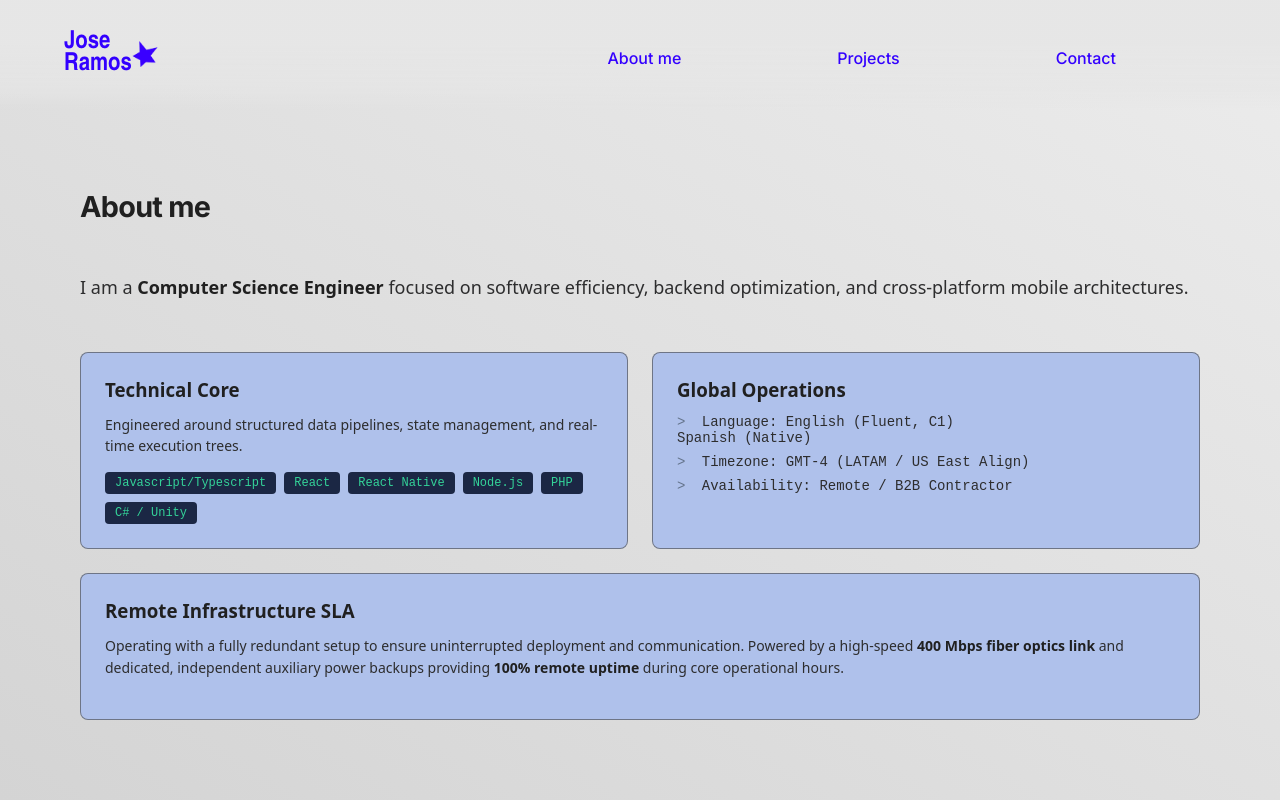
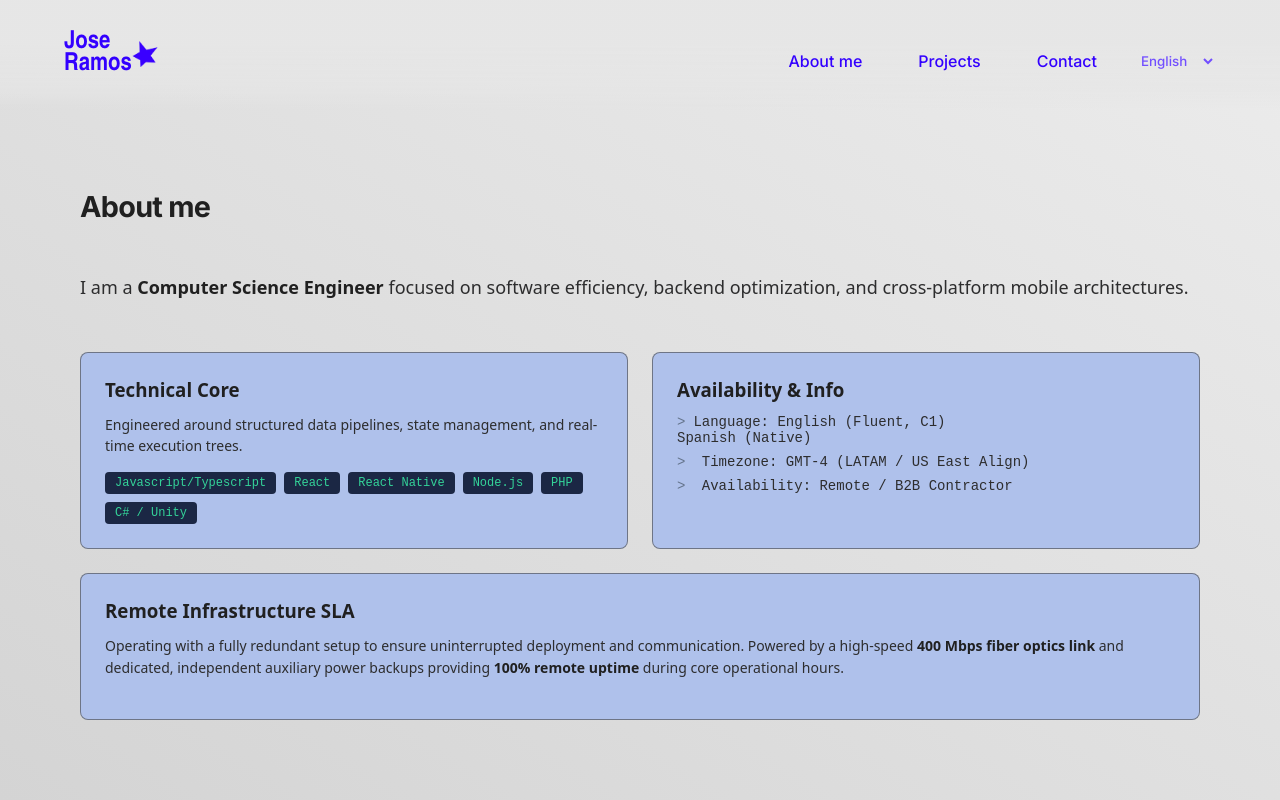
Before and after one commit to Jellystump/portfolio, a React (Vite) app: page / in a window 1280 px wide. Built offline with nearby package versions, Linux system fonts and the light colour scheme.

Commit message:
Added language change and selector

```diff
--- a/package.json
+++ b/package.json
@@ -10,9 +10,11 @@
     "preview": "vite preview"
   },
   "dependencies": {
+    "i18next": "^26.3.6",
     "lucide-react": "^1.21.0",
     "react": "^19.1.0",
-    "react-dom": "^19.1.0"
+    "react-dom": "^19.1.0",
+    "react-i18next": "^17.0.9"
   },
   "devDependencies": {
     "@eslint/js": "^9.30.1",
--- a/src/App.jsx
+++ b/src/App.jsx
@@ -4,7 +4,7 @@ import Stack from './Components/stack'
 import Projects from './Components/projects'
 import About from './Components/about'
 import Contact from './Components/contact'
-
+import './i18n.js';
 
 const App = ()=>  {
   const containerRef = useRef(null);
--- a/src/Components/about.jsx
+++ b/src/Components/about.jsx
@@ -1,23 +1,26 @@
 import React from 'react';
+import { useTranslation } from 'react-i18next';
 import styles from './about.module.css'; // Named import for CSS modules
 
 export default function About() {
+  const { t, i18n } = useTranslation();
+
   return (
     <section id='about' className={styles['about-section']}>
       <div className={styles['about-header']}>
-        <h2>About me</h2>
+        <h2>{t('navbar.about')}</h2>
       </div>
 
       <p className={styles['about-pitch']}>
-        I am a <span className={styles['about-highlight']}>Computer Science Engineer</span> focused on software efficiency, backend optimization, and cross-platform mobile architectures.
+        {t('about.aboutPitch1')} <span className={styles['about-highlight']}>{t('about.aboutPitch2')}</span> {t('about.aboutPitch3')}
       </p>
 
       <div className={styles['about-grid']}>
         <div className={styles['about-card']}>
           <div className={styles['card-title-wrapper']}>
-            <h3>Technical Core</h3>
+            <h3>{t('about.technicalCore')}</h3>
           </div>
-          <p className={styles['card-description']}>Engineered around structured data pipelines, state management, and real-time execution trees.</p>
+          <p className={styles['card-description']}>{t('about.technicalCoreDescription')}</p>
           <div className={styles['badge-container']}>
             <span className={styles['tech-badge']}>Javascript/Typescript</span>
             <span className={styles['tech-badge']}>React</span>
@@ -30,22 +33,22 @@ export default function About() {
 
         <div className={styles['about-card']}>
           <div className={styles['card-title-wrapper']}>
-            <h3>Global Operations</h3>
+            <h3>{t('about.availabilityInfo')}</h3>
           </div>
           <ul className={styles['mono-list']}>
-            <li><span className={styles['list-prompt']}>&gt;</span> Language: English (Fluent, C1) <br/> Spanish (Native)</li>
-            <li><span className={styles['list-prompt']}>&gt;</span> Timezone: GMT-4 (LATAM / US East Align)</li>
-            <li><span className={styles['list-prompt']}>&gt;</span> Availability: Remote / B2B Contractor</li>
+            <li><span className={styles['list-prompt']}>&gt;</span>{t('about.availabilityInfoEnglish')} <br/> {t('about.availabilityInfoSpanish')}</li>
+            <li><span className={styles['list-prompt']}>&gt;</span> {t('about.availabilityInfoTimezone')}</li>
+            <li><span className={styles['list-prompt']}>&gt;</span> {t('about.availabilityInfoAvaibility')}</li>
           </ul>
         </div>
 
         {/* Note the template literal handling for combining scoped class strings */}
         <div className={`${styles['about-card']} ${styles['col-span-2']}`}>
           <div className={styles['card-title-wrapper']}>
-            <h3>Remote Infrastructure SLA</h3>
+            <h3>{t('about.remoteInfrastructureSLA')}</h3>
           </div>
           <p className={styles['card-description']} style={{ color: 'var(--text-muted)', fontSize: '0.875rem', lineHeight: '1.6' }}>
-            Operating with a fully redundant setup to ensure uninterrupted deployment and communication. Powered by a high-speed <span className={styles['about-highlight']}>400 Mbps fiber optics link</span> and dedicated, independent auxiliary power backups providing <span className={styles['about-highlight']}>100% remote uptime</span> during core operational hours.
+            {t('about.remoteInfrastructureSLADesc1')} <span className={styles['about-highlight']}>{t('about.remoteInfrastructureSLADescSpeed')}</span> {t('about.remoteInfrastructureSLADesc2')} <span className={styles['about-highlight']}>{t('about.remoteInfrastructureSLADesc3')}</span> {t('about.remoteInfrastructureSLADesc4')}
           </p>
         </div>
       </div>
--- a/src/Components/contact.jsx
+++ b/src/Components/contact.jsx
@@ -1,8 +1,10 @@
 import React, { useState } from 'react';
 import styles from './contact.module.css'
+import { useTranslation } from 'react-i18next';
 
 export default function Contact() {
     const [result, setResult] = useState("");
+    const { t, i18n } = useTranslation();
 
     const onSubmit = async (event) => {
         event.preventDefault();
@@ -21,15 +23,15 @@ export default function Contact() {
     return(
         <section id='contact' className={styles['contact-section']}>
             <div className={styles['contact-header']}>
-                <h2>Contact me</h2>
+                <h2>{t('navbar.contact')}</h2>
             </div>
 
             <form  onSubmit={onSubmit}>
                 <div className={styles['contact-form']}>
-                    <input className={styles['input-box']} type="text" name="name" placeholder='Name' required/>
-                    <input className={styles['input-box']}type="email" name="email" placeholder='Email' required/>
-                    <textarea className={`${styles['input-box']} ${styles['area']}`}  name="message" placeholder='Message' required></textarea>
-                    <button className={styles['contact-submit']} type="submit">Submit</button>
+                    <input className={styles['input-box']} type="text" name="name" placeholder={t('contact.name')} required/>
+                    <input className={styles['input-box']}type="email" name="email" placeholder={t('contact.email')} required/>
+                    <textarea className={`${styles['input-box']} ${styles['area']}`}  name="message" placeholder={t('contact.message')} required></textarea>
+                    <button className={styles['contact-submit']} type="submit">{t('contact.submit')}</button>
                     <p>{result}</p>
                 </div>
             </form>
--- a/src/Components/navbar.jsx
+++ b/src/Components/navbar.jsx
@@ -1,10 +1,26 @@
 import React, { useState, useEffect } from 'react';
+import { useTranslation } from 'react-i18next';
 import styles from './navbar.module.css';
 import star from '../assets/tittlestar.png'
 
 
 
 export default function Navbar() {
+  const { t, i18n } = useTranslation();
+  const [isMenuOpen, setIsMenuOpen] = useState(false);
+
+  const changeLanguage = (lang) => {
+    i18n.changeLanguage(lang);
+    document.dir = lang === "ar" ? "rtl" : "ltr";
+    document.documentElement.lang = lang;
+  };
+
+  const languages = [
+    {code: "en", name: "English", flag: "US"},
+    {code: "es", name: "Español", flag: "ES"},
+    {code: "jp", name: "日本語", flag: "JP"},
+  ];
+
   const [stage, setStage] = useState('hidden');
 
     useEffect(() => {
@@ -30,10 +46,23 @@ export default function Navbar() {
 
         <nav className={styles.navbar}>
           <ul>
-            <li><a href="#about">About me</a></li>
-            <li><a href="#projects">Projects</a></li>
-            <li><a href="#contact">Contact</a></li>
+            <li><a href="#about">{t('navbar.about')}</a></li>
+            <li><a href="#projects">{t('navbar.projects')}</a></li>
+            <li><a href="#contact">{t('navbar.contact')}</a></li>
           </ul>
+          <div className={styles.langSelector}>
+            <select
+              value={i18n.language}
+              onChange={(e) => changeLanguage(e.target.value)}
+              className={styles.selectInput}
+            >
+              {languages.map((lang) => (
+                <option key={lang.code} value={lang.code}>
+                  {lang.name}
+                </option>
+              ))}
+            </select>
+          </div>
         </nav>
       </div>
     </header>
--- a/src/Components/navbar.module.css
+++ b/src/Components/navbar.module.css
@@ -4,28 +4,41 @@
     --sec-font-color: #ff6600;
 }
 /* CHANGE THIS: From global "ul" to scoped ".navbar ul" */
-.navbar ul {
+.navbar {
     position: absolute;
     top: 48px;
     right: 5%;
+    display: flex;
+    align-items: center;
+    gap: 2rem; /* Spacing between the link list and the dropdown */
+    z-index: 999;
+    opacity: 0;
+    animation: arrive 0.8s ease forwards 2.4s;
+}
+
+/* 2. Turn the list into a clean row without absolute positioning */
+.navbar ul {
     margin: 0;
     padding: 0;
     list-style-type: none;
     display: flex;
-    gap: 3.5rem;
-    z-index: 999;
-    opacity: 0;
-    animation: arrive 0.8s ease forwards 2.4s;
-
+    gap: 3.5rem; /* Spacing between individual links */
 }
 
 /* CHANGE THIS: From global "ul li" to scoped ".navbar ul li" */
 .navbar ul li {
-    margin-right: 100px;
+    margin-right: 0;
 }
+.langSelector {
+    display: flex;
+    align-items: center;
+}
+
+/* Keep your existing .selectInput and animation styles below... */
 @keyframes arrive {
     to { opacity: 1; }
 }
+
 
 /* CHANGE THIS: Scope the link styles too */
 .navbar ul li a {
@@ -160,3 +173,20 @@
 .topBar nav {
     pointer-events: auto;
 }
+
+.selectInput {
+    background: transparent;
+    text-decoration: none;
+    font-family: 'Inter', sans-serif;
+    font-weight: 500;
+    color: #724fff  ;
+    border: none;
+    padding: 4px 8px;
+    border-radius: 4px;
+    cursor: pointer;
+}
+
+.selectInput option {
+    background: #fff; /* Prevents unreadable text if navbar is dark */
+    color: #8364ff;
+}
--- a/src/Components/projects.jsx
+++ b/src/Components/projects.jsx
@@ -1,5 +1,6 @@
 import React, { useState, useEffect } from 'react';
 import styles from './projects.module.css';
+import { useTranslation } from 'react-i18next';
 import { flora1, flora2, flora3, flora4, flora5, flora6, flora7, flora8, flora9, flora10 } from '../assets/floraid';
 import { signmaze1, signmaze2, signmaze3, signmaze4, signmaze5, signmaze6} from '../assets/signmaze';
 
@@ -33,12 +34,13 @@ const ImageSlider = ({ images, aspectRatio, width }) => {
 };
 
 export default function Projects() {
+  const { t, i18n } = useTranslation();
   // Added an aspectRatio property to each project object
   const projects = [
     {
       id: 'Signmaze',
       title: 'Signmaze',
-      description: 'AI-powered web solution designed for sign language translation and interactive learning. Built with React and Node.js, leveraging TensorFlow to achieve visual recognition.',
+      description: t('projects.signmazeDesc'),
       images: [signmaze1, signmaze2, signmaze3, signmaze4, signmaze5, signmaze6],
       aspectRatio: '16 / 9',
       width: '550px'
@@ -46,7 +48,7 @@ export default function Projects() {
     {
       id: 'FloraId',
       title: 'FloraId',
-      description: 'Mobile app for real-time botanical identification and health diagnosis utilizing React Native, Python, and OpenCV. Features automated image processing pipelines powered by TensorFlow to deliver instant plant disease analysis.',
+      description: t('projects.floraIDDesc'),
       images: [flora1, flora2, flora3, flora4, flora5, flora6, flora7, flora8, flora9, flora10],
       aspectRatio: '9 / 19',
       width: '280px'
@@ -63,7 +65,7 @@ export default function Projects() {
 
   return (
     <section id='projects' className={styles['projects-section']}>
-      <div className={styles['projects-header']}><h2>Projects</h2></div>
+      <div className={styles['projects-header']}><h2>{t('navbar.projects')}</h2></div>
 
       <div className={styles.projectsContainer}>
         {projects.map((project, index) => {
--- /dev/null
+++ b/src/i18n.js
@@ -0,0 +1,111 @@
+import i18n from "i18next";
+import { initReactI18next, Translation } from "react-i18next";
+
+i18n.use(initReactI18next).init({
+    resources:{
+        en: {
+            translation:{
+                navbar: { about: "About me", projects: "Projects", contact: "Contact"},
+                about:{
+                    aboutPitch1: "I am a",
+                    aboutPitch2: "Computer Science Engineer",
+                    aboutPitch3: "focused on software efficiency, backend optimization, and cross-platform mobile architectures.",
+                    technicalCore: "Technical Core",
+                    technicalCoreDescription: "Engineered around structured data pipelines, state management, and real-time execution trees.",
+                    availabilityInfo: "Availability & Info",
+                    availabilityInfoEnglish: "Language: English (Fluent, C1)",
+                    availabilityInfoSpanish: "Spanish (Native)",
+                    availabilityInfoTimezone: "Timezone: GMT-4 (LATAM / US East Align)",
+                    availabilityInfoAvaibility: "Availability: Remote / B2B Contractor",
+                    remoteInfrastructureSLA: "Remote Infrastructure SLA",
+                    remoteInfrastructureSLADesc1: "Operating with a fully redundant setup to ensure uninterrupted deployment and communication. Powered by a high-speed",
+                    remoteInfrastructureSLADescSpeed: "400 Mbps fiber optics link",
+                    remoteInfrastructureSLADesc2: "and dedicated, independent auxiliary power backups providing",
+                    remoteInfrastructureSLADesc3: "100% remote uptime",
+                    remoteInfrastructureSLADesc4: "during core operational hours.",
+                },
+                projects:{
+                    signmazeDesc: "AI-powered web solution designed for sign language translation and interactive learning. Built with React and Node.js, leveraging TensorFlow to achieve visual recognition.",
+                    floraIDDesc: "Mobile app for real-time botanical identification and health diagnosis utilizing React Native, Python, and OpenCV. Features automated image processing pipelines powered by TensorFlow to deliver instant plant disease analysis.",
+                },
+                contact:{
+                    name: "Name",
+                    email: "Email",
+                    message: "Message",
+                    submit: "Submit"
+                }
+            },
+        },
+        es: {
+            translation:{
+                navbar: { about: "Acerca de mí", projects: "Proyectos", contact: "Contacto"},
+                about:{
+                    aboutPitch1: "Soy",
+                    aboutPitch2: "Ingeniero en Informática ",
+                    aboutPitch3: "y me especializo en la eficiencia del software, la optimización del backend y las arquitecturas móviles multiplataforma.",
+                    technicalCore: "Núcleo técnico",
+                    technicalCoreDescription: "Diseñado en torno a flujos de datos estructurados, gestión de estados y árboles de ejecución en tiempo real.",
+                    availabilityInfo: "Disponibilidad e información",
+                    availabilityInfoEnglish: "Idioma: inglés (nivel avanzado, C1)",
+                    availabilityInfoSpanish: "Español (Nativo)",
+                    availabilityInfoTimezone: "Zona horaria: GMT-4 (América Latina / Costa Este de EE. UU.)",
+                    availabilityInfoAvaibility: "Disponibilidad: Remoto / Colaborador B2B",
+                    remoteInfrastructureSLA: "Acuerdo de nivel de servicio de infraestructura remota",
+                    remoteInfrastructureSLADesc1: "Funciona con una configuración totalmente redundante para garantizar un despliegue y una comunicación ininterrumpidos. Con una conexión de alta velocidad de ",
+                    remoteInfrastructureSLADescSpeed: "fibra óptica de 400 Mbps ",
+                    remoteInfrastructureSLADesc2: "y sistemas de alimentación de emergencia independientes y específicos que garantizan un tiempo de ",
+                    remoteInfrastructureSLADesc3: "actividad remoto del 100 %",
+                    remoteInfrastructureSLADesc4: "durante las horas operativas principales.",
+                },
+                projects:{
+                    signmazeDesc: "Solución web basada en inteligencia artificial diseñada para la traducción de la lengua de signos y el aprendizaje interactivo. Desarrollada con React y Node.js, y que utiliza TensorFlow para llevar a cabo el reconocimiento visual.",
+                    floraIDDesc: "Aplicación móvil para la identificación botánica y el diagnóstico fitosanitario en tiempo real, desarrollada con React Native, Python y OpenCV. Incorpora flujos de procesamiento de imágenes automatizados basados en TensorFlow para ofrecer un análisis instantáneo de las enfermedades de las plantas.",
+                },
+                contact:{
+                    name: "Nombre",
+                    email: "Correo Electrónico",
+                    message: "Mensaje",
+                    submit: "Enviar"
+                }
+            },
+        },
+        jp: {
+            translation:{
+                navbar: { about: "プロフィール", projects: "プロジェクト", contact: "お問い合わせ"},
+                about:{
+                    aboutPitch1: "I am a",
+                    aboutPitch2: "Computer Science Engineer",
+                    aboutPitch3: "focused on software efficiency, backend optimization, and cross-platform mobile architectures.",
+                    technicalCore: "Technical Core",
+                    technicalCoreDescription: "Engineered around structured data pipelines, state management, and real-time execution trees.",
+                    availabilityInfo: "Availability & Info",
+                    availabilityInfoEnglish: "Language: English (Fluent, C1)",
+                    availabilityInfoSpanish: "Spanish (Native)",
+                    availabilityInfoTimezone: "Timezone: GMT-4 (LATAM / US East Align)",
+                    availabilityInfoAvaibility: "Availability: Remote / B2B Contractor",
+                    remoteInfrastructureSLA: "Remote Infrastructure SLA",
+                    remoteInfrastructureSLADesc1: "Operating with a fully redundant setup to ensure uninterrupted deployment and communication. Powered by a high-speed",
+                    remoteInfrastructureSLADescSpeed: "400 Mbps fiber optics link",
+                    remoteInfrastructureSLADesc2: "and dedicated, independent auxiliary power backups providing",
+                    remoteInfrastructureSLADesc3: "100% remote uptime",
+                    remoteInfrastructureSLADesc4: "during core operational hours.",
+                },
+                projects:{
+                    signmazeDesc: "AI-powered web solution designed for sign language translation and interactive learning. Built with React and Node.js, leveraging TensorFlow to achieve visual recognition.",
+                    floraIDDesc: "Mobile app for real-time botanical identification and health diagnosis utilizing React Native, Python, and OpenCV. Features automated image processing pipelines powered by TensorFlow to deliver instant plant disease analysis.",
+                },
+                contact:{
+                    name: "Name",
+                    email: "Email",
+                    message: "Message",
+                    submit: "Submit"
+                }
+            },
+        },
+    },
+    lng: "en",
+    fallbackLng: "en",
+    interpolation: { escapeValue: false},
+});
+
+export default i18n;
```
Also changed, not shown: 1 other file (tests, documents, lock files or other folders).
